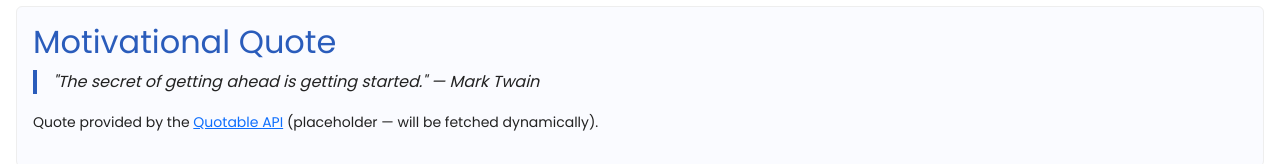
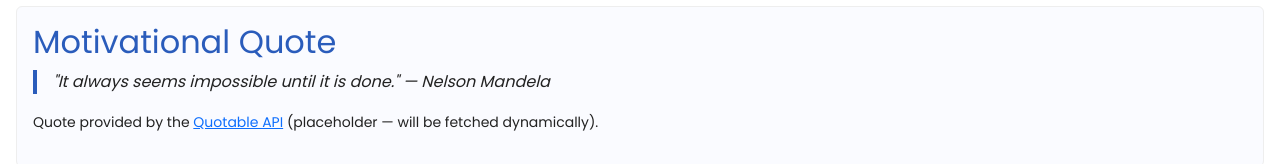
Before and after one commit to tabithaharston/StudyBuddy-Startup, a React (Vite) app: page / in a window 1280 px wide. Shown: the part 1729-1893 px from the top of the page. Built offline with nearby package versions, Linux system fonts and the light colour scheme.

Commit message:
Load a random motivational quote with useEffect (mocked API)

```diff
--- a/src/login/login.jsx
+++ b/src/login/login.jsx
@@ -6,6 +6,21 @@ export function Login({ userName, onLogin, onLogout }) {
   const [password, setPassword] = React.useState('');
   const [fullName, setFullName] = React.useState('');
   const [role, setRole] = React.useState('student');
+
+  const [quote, setQuote] = React.useState('Loading quote...');
+
+  // Load a random quote when the page opens.
+  // This will be replaced with a fetch to the Quotable API later.
+  React.useEffect(() => {
+    const quotes = [
+      '"The secret of getting ahead is getting started." — Mark Twain',
+      '"It always seems impossible until it is done." — Nelson Mandela',
+      '"Learning never exhausts the mind." — Leonardo da Vinci',
+    ];
+    setTimeout(() => {
+      setQuote(quotes[Math.floor(Math.random() * quotes.length)]);
+    }, 1000);
+  }, []);
 
   function handleLogin(e) {
     e.preventDefault();
@@ -85,7 +100,7 @@ export function Login({ userName, onLogin, onLogout }) {
         <h2>Motivational Quote</h2>
         {/* 3rd party service call placeholder: Quotable API */}
         <blockquote id="quoteBox">
-          "The secret of getting ahead is getting started." — Mark Twain
+          {quote}
         </blockquote>
         <p><small>Quote provided by the <a href="https://github.com/lukePeavey/quotable">Quotable API</a> (placeholder — will be fetched dynamically).</small></p>
       </section>
```
